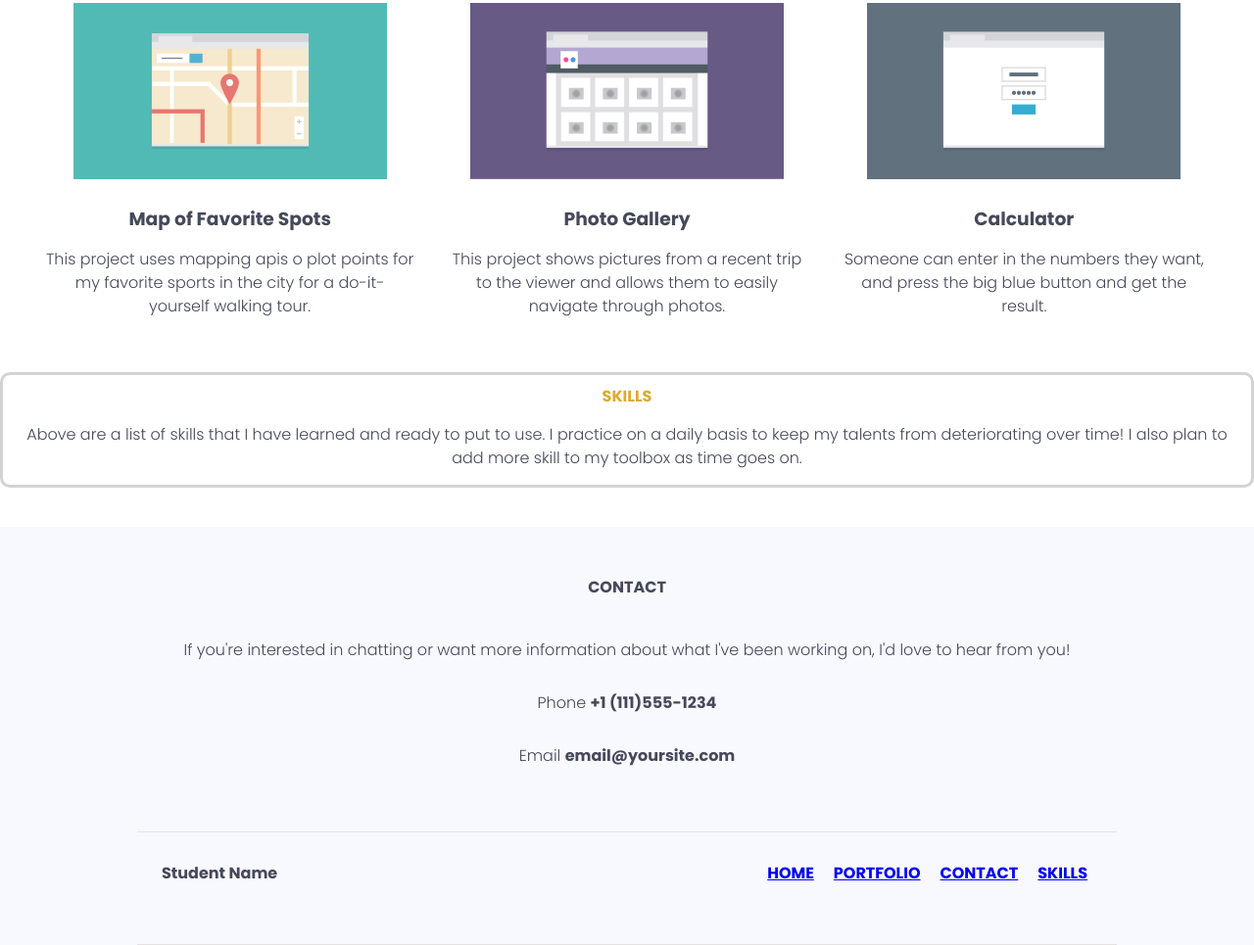
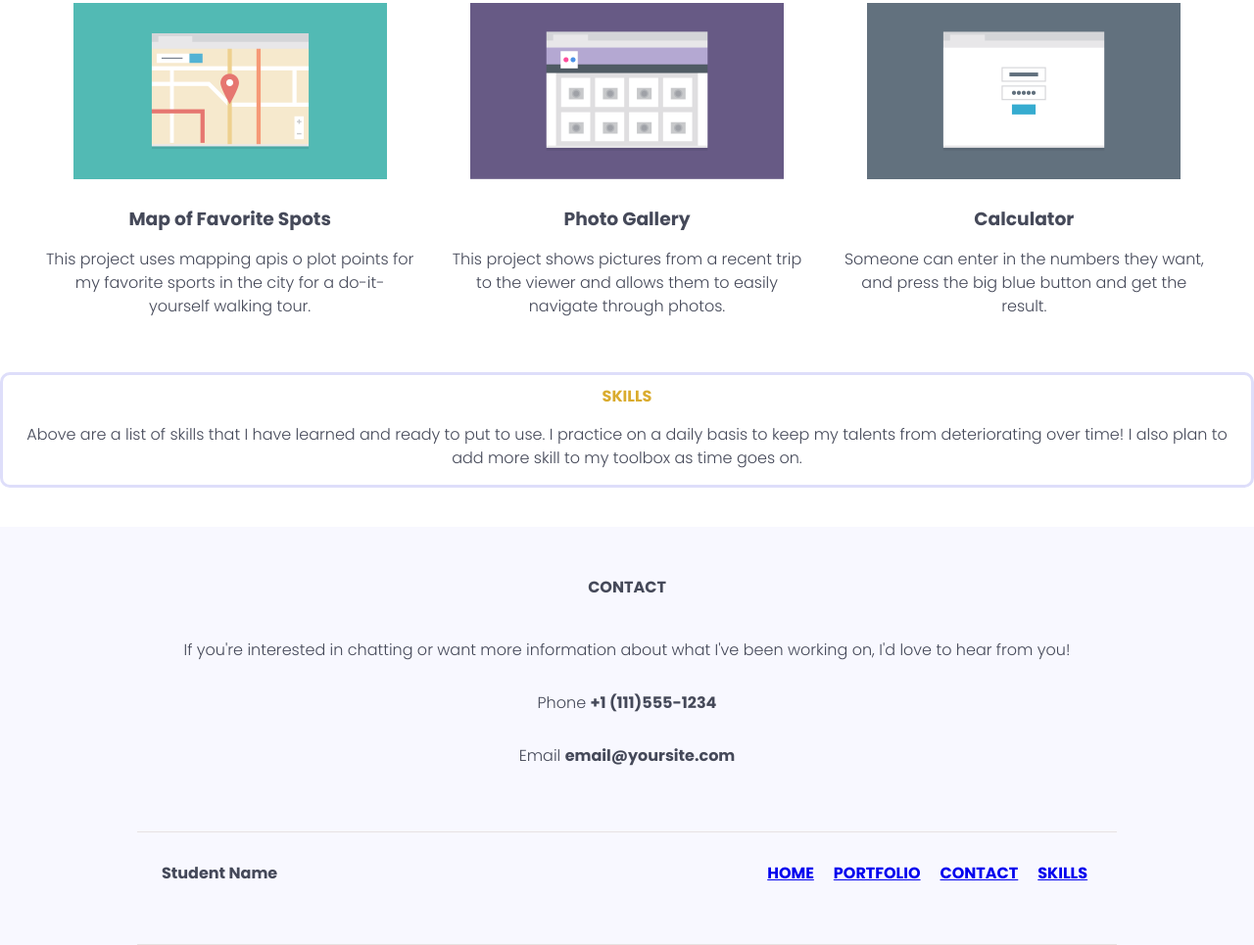
Before and after one commit to JJamesMar/responsive-layout-site, a plain HTML site: page index.html in a window 1280 px wide. Shown: the part 831-1796 px from the top of the page at 98% size. Drawn offline with Linux system fonts and the light colour scheme.

Commit message:
skills border.

```diff
--- a/css/styles.css
+++ b/css/styles.css
@@ -137,7 +137,7 @@ p {
 }
 
 .skill-border {
-    border: solid 3px lightgrey;
+    border: solid 3px #dedefa;
     border-radius: 10px;
 
 }
```
